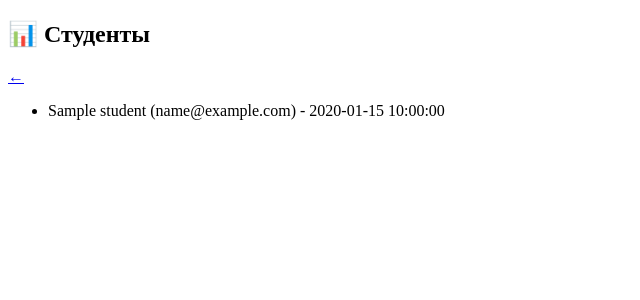
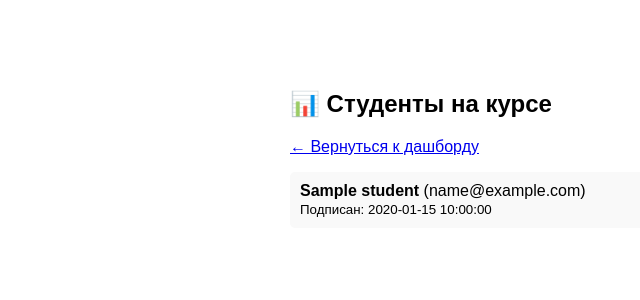
Before and after one commit to nezy1103/123, a PHP site: template src/views/report_teacher.php in a window 1280 px wide. Shown: the top 300 px of the page, without its empty margins (0-640 px from the left). Run offline with PHP 8.4, Linux system fonts and the light colour scheme; the template is opened without the code that fills it: most values are stand-ins (such as "Sample title", 1, 10 or a date in 2020).

Commit message:
Update report_teacher.php

```diff
--- a/src/views/report_teacher.php
+++ b/src/views/report_teacher.php
@@ -1,2 +1,30 @@
-<!DOCTYPE html><body><h2>📊 Студенты</h2><a href=/teacher/dashboard>←</a><ul>
-<?php foreach($students as $s):?><li><?=htmlspecialchars($s['name'])?> (<?=$s['email']?>) - <?=$s['subscribed_at']?></li><?php endforeach;?></ul></body></html>
+<!DOCTYPE html>
+<html lang="ru">
+<head>
+    <meta charset="UTF-8">
+    <title>📊 Студенты на курсе</title>
+    <style>
+        body { font-family: Arial, sans-serif; max-width: 700px; margin: 50px auto; padding: 20px; }
+        ul { list-style-type: none; padding: 0; }
+        li { background: #f9f9f9; margin: 5px 0; padding: 10px; border-radius: 5px; }
+    </style>
+</head>
+<body>
+    <h2>📊 Студенты на курсе</h2>
+    <p><a href="/teacher/dashboard">← Вернуться к дашборду</a></p>
+
+    <?php if (empty($students)): ?>
+        <p>На этот курс пока никто не подписался.</p>
+    <?php else: ?>
+        <ul>
+            <?php foreach ($students as $s): ?>
+                <li>
+                    <strong><?= htmlspecialchars($s['name']) ?></strong>
+                    (<?= htmlspecialchars($s['email']) ?>)<br>
+                    <small>Подписан: <?= $s['subscribed_at'] ?></small>
+                </li>
+            <?php endforeach; ?>
+        </ul>
+    <?php endif; ?>
+</body>
+</html>
```
